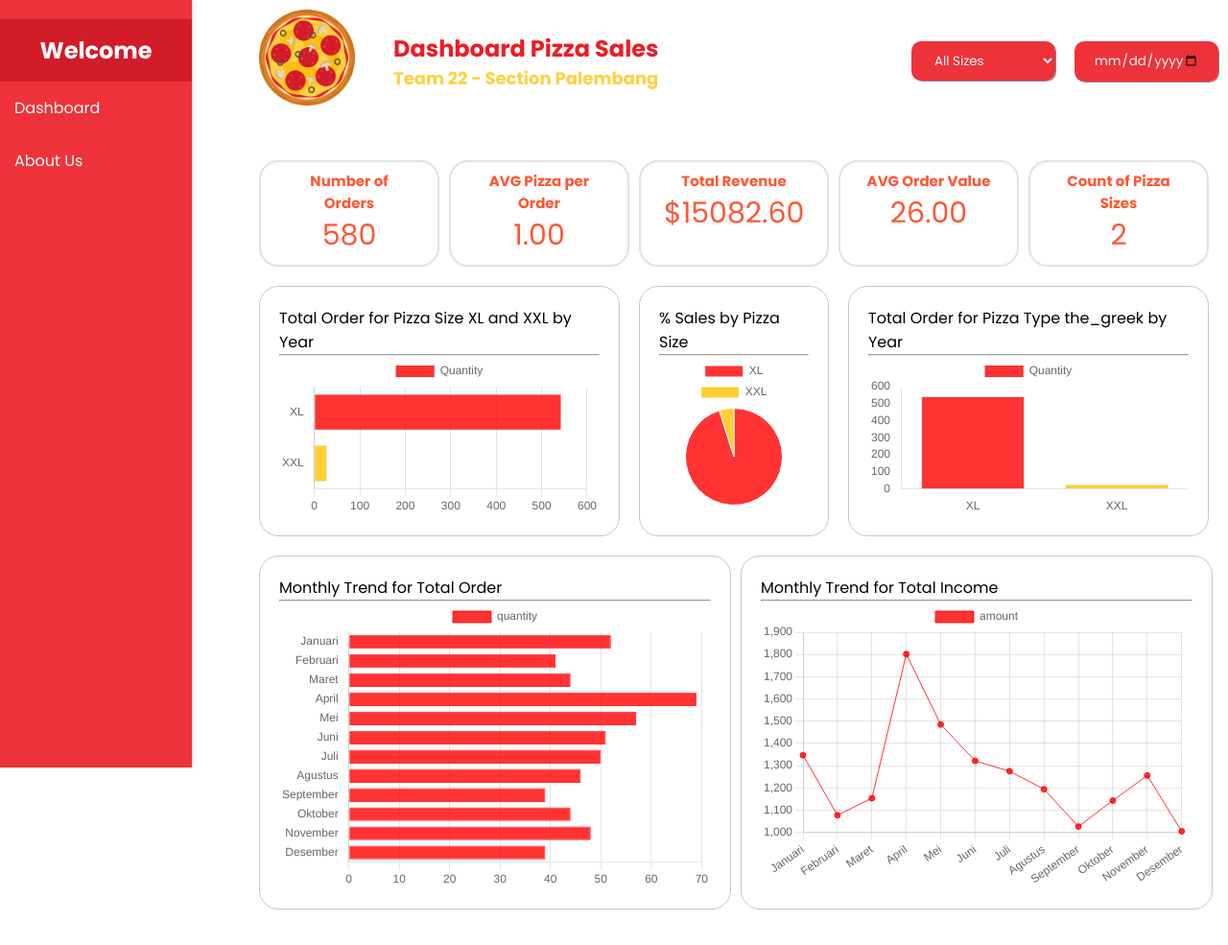
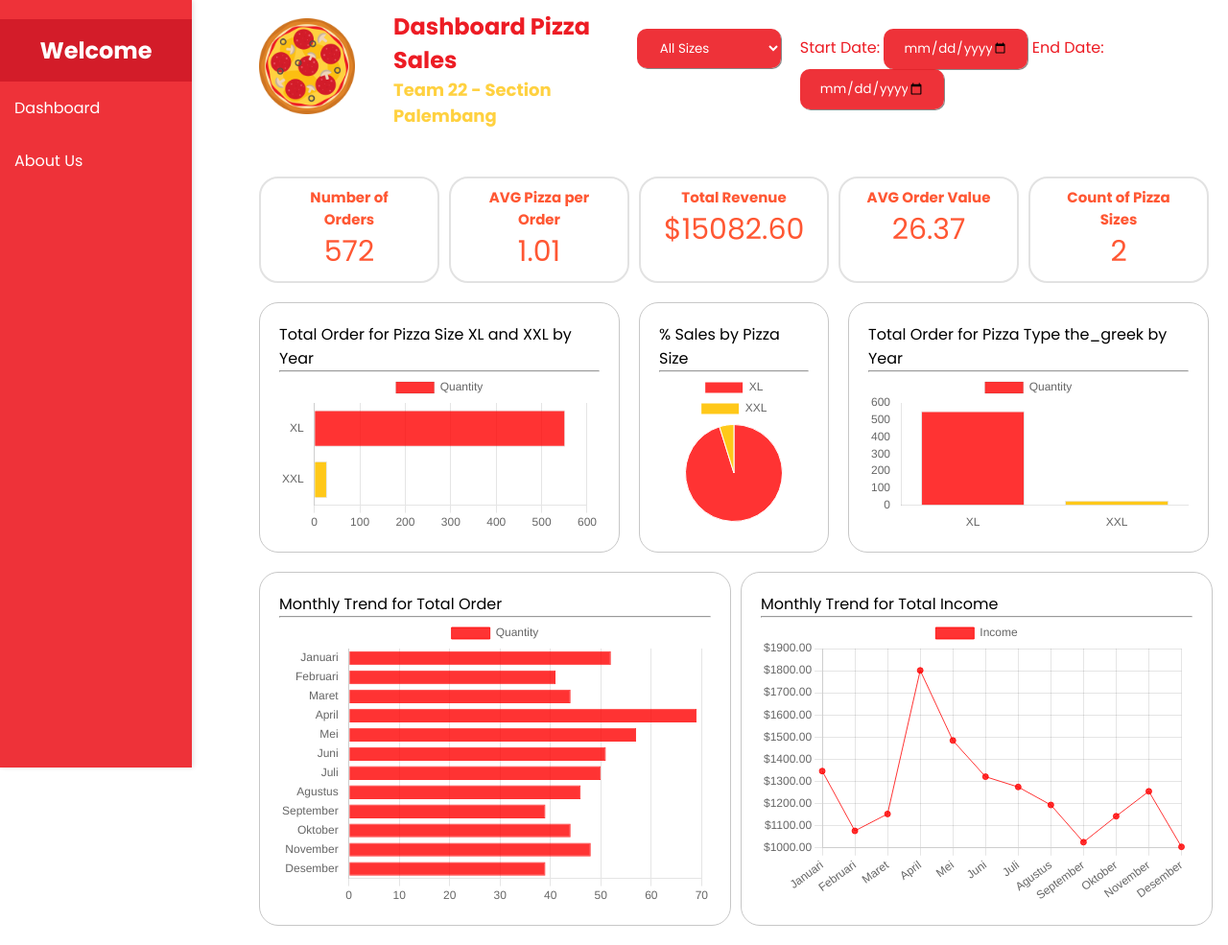
Before and after one commit to arismnndr/Team22-Palembang, a plain HTML site: page index.html in a window 1280 px wide. Shown: the whole page at 96% size. Drawn offline with nearby package versions, Linux system fonts and the light colour scheme.

Commit message:
Perbaikan chart dan filter

```diff
--- a/index.html
+++ b/index.html
@@ -1,16 +1,16 @@
 <!DOCTYPE html>
 <html lang="en">
   <head>
-  <meta charset="UTF-8">
-  <meta name="viewport" content="width=device-width, initial-scale=1.0">
-  <link rel="stylesheet" href="index.css">
+    <meta charset="UTF-8" />
+    <meta name="viewport" content="width=device-width, initial-scale=1.0" />
+    <link rel="stylesheet" href="index.css" />
     <title>Palembang - Team 22</title>
   </head>
   <body>
-  <nav class="navbar" style="display: flex; align-items: center;">
+    <nav class="navbar" style="display: flex; align-items: center">
       <div class="title-nav">
         <div class="logo">
-        <img src="pizza.png" alt="Pizza Logo" class="logo" width="100" height="100">
+          <img src="pizza.png" alt="Pizza Logo" class="logo" width="100" height="100" />
         </div>
         <div class="header-text">
           <p class="header-title">Dashboard Pizza Sales</p>
@@ -19,6 +19,7 @@
       </div>
       <div class="filter">
         <div class="select-size">
+          <label for="size"></label>
           <select name="size" id="size">
             <option value="">All Sizes</option>
             <option value="XXL">XXL</option>
@@ -26,7 +27,10 @@
           </select>
         </div>
         <div class="input-date">
-        <input type="date" id="date" name="date" placeholder="Select Date">
+          <label for="startDate">Start Date:</label>
+          <input type="date" id="startDate" name="startDate">
+          <label for="endDate">End Date:</label>
+          <input type="date" id="endDate" name="endDate">
         </div>
       </div>
       <div class="sidebar">
@@ -42,7 +46,7 @@
     <header></header>
     <main class="main-content">
       <div class="flex gap-10 justify-between mt-20" id="order-summary">
-      <div class="bg-button p-data text-center text-white  w-20">
+        <div class="bg-button p-data text-center text-white w-20">
           <div class="text-15">Number of Orders</div>
           <div class="text-30" id="number-of-orders">0</div>
         </div>
@@ -65,31 +69,31 @@
       </div>
 
       <div class="flex gap-20">
-      <div class="card-container w-40 ">
-        <p  class="padding-buttom"> Total Order for Pizza Size XL and XXL by Year</p>
-        <hr class="pb">
+        <div class="card-container w-40">
+          <p class="padding-buttom">Total Order for Pizza Size XL and XXL by Year</p>
+          <hr class="pb" />
           <canvas id="myChart"></canvas>
         </div>
         <div class="card-container w-20">
-        <p  class="padding-buttom">% Sales by Pizza Size</p>
-        <hr class="pb">
+          <p class="padding-buttom">% Sales by Pizza Size</p>
+          <hr class="pb" />
           <canvas id="pieChart"></canvas>
         </div>
         <div class="card-container w-40">
-        <p  class="padding-buttom">Total Order for Pizza Type the_greek by Year </p>
-        <hr class="pb">
+          <p class="padding-buttom">Total Order for Pizza Type the_greek by Year</p>
+          <hr class="pb" />
           <canvas id="barChart"></canvas>
         </div>
       </div>
       <div class="flex justify-between gap-10">
         <div class="card-container">
-        <p  class="padding-buttom">Monthly Trend for Total Order</p>
-        <hr class="pb">
+          <p class="padding-buttom">Monthly Trend for Total Order</p>
+          <hr class="pb" />
           <canvas width="450" height="300" id="barChart2"></canvas>
         </div>
         <div class="card-container">
-        <p  class="padding-buttom">Monthly Trend for Total Income</p>
-        <hr class="pb">
+          <p class="padding-buttom">Monthly Trend for Total Income</p>
+          <hr class="pb" />
           <canvas width="450" height="300" id="lineChart"></canvas>
         </div>
       </div>
--- a/index.js
+++ b/index.js
@@ -1,12 +1,13 @@
 let allData = [];
 
+// Fungsi untuk mengimpor dan memproses data
 async function fetchData() {
   const response = await fetch('data.json');
   const data = await response.json();
-  allData = data.filter(order => order.size === 'XL' || order.size === 'XXL'); // Filter data for XL and XXL sizes
+  allData = data.filter(order => order.size === 'XL' || order.size === 'XXL'); // Menyaring data untuk ukuran XL dan XXL
   return allData;
 }
-
+// Fungsi untuk memvalidasi tanggal
 function parseDate(dateString) {
   const [month, day, year] = dateString.split('/');
   return new Date(`${year}-${month}-${day}`);
@@ -19,28 +20,33 @@ function isValidDate(d) {
 function isValidNumber(value) {
   return !isNaN(value) && isFinite(value);
 }
+
+// Fungsi untuk mendapatkan warna berdasarkan ukuran
 function getColorForSize(sizeFilter) {
   if (sizeFilter === 'XXL') {
-    return "rgba(255, 195, 0, 0.9)";  // kuning untuk XXL
+    return "rgba(255, 195, 0, 0.9)";  // Kuning untuk XXL
   } else if (sizeFilter === 'XL') {
-    return "rgba(255, 0, 0, 0.8)" // Merah untuk XL
+    return "rgba(255, 0, 0, 0.8)";  // Merah untuk XL
   } else {
-    return "rgba(255, 0, 0, 0.8)"; // Kuning sebagai warna default
+    return "rgba(255, 0, 0, 0.8)";  // Warna default
   }
 }
 
-async function visualizeData(sizeFilter = "", dateFilter = "") {
+// Fungsi untuk memvisualisasikan data
+async function visualizeData(sizeFilter = "", startDate = "", endDate = "") {
   const jsonData = allData.filter(order => {
     const orderDate = parseDate(order.date);
     const matchesSize = sizeFilter ? order.size === sizeFilter : true;
-    const matchesDate = dateFilter ? isValidDate(orderDate) && orderDate.toISOString().split('T')[0] === new Date(dateFilter).toISOString().split('T')[0] : true;
-    return matchesSize && matchesDate;
+    const matchesStartDate = startDate ? isValidDate(orderDate) && orderDate >= new Date(startDate) : true;
+    const matchesEndDate = endDate ? isValidDate(orderDate) && orderDate <= new Date(endDate) : true;
+    return matchesSize && matchesStartDate && matchesEndDate;
   });
 
   console.log("Filtered Data:", jsonData);
 
   const sizes = {};
-  let totalOrders = 0;
+  let totalOrders = 0; // jumlah order
+  let totalQuantity = 0; // jumlah total berdasarkan quantity
   let totalIncome = 0;
   let totalPizzas = 0;
 
@@ -49,15 +55,16 @@ async function visualizeData(sizeFilter = "", dateFilter = "") {
     const income = parseFloat(order.income);
 
     if (isValidNumber(quantity) && isValidNumber(income)) {
-      totalOrders += quantity;
+      totalOrders += 1; // Menambah jumlah order
+      totalQuantity += quantity; // Menambah quantity
       totalIncome += income;
       totalPizzas += quantity;
     }
 
     if (sizes[order.size]) {
-      sizes[order.size] += 1;
+      sizes[order.size] += quantity;  // Menggunakan quantity daripada hanya menghitung order
     } else {
-      sizes[order.size] = 1;
+      sizes[order.size] = quantity;  // Menggunakan quantity daripada hanya menghitung order
     }
   });
 
@@ -72,6 +79,8 @@ async function visualizeData(sizeFilter = "", dateFilter = "") {
 
   const sizeLabels = Object.keys(sizes);
   const sizeData = Object.values(sizes);
+  const totalOrdersCount = sizeData.reduce((acc, count) => acc + count, 0);
+  const sizePercentages = sizeData.map(count => ((count / totalOrdersCount) * 100).toFixed(2));
 
   const ctx = document.getElementById("myChart")?.getContext("2d");
   const ctp = document.getElementById("pieChart")?.getContext("2d");
@@ -90,7 +99,7 @@ async function visualizeData(sizeFilter = "", dateFilter = "") {
         {
           label: "Quantity",
           data: sizeData,
-          backgroundColor: sizeLabels.map(label => label === 'XXL' ? "rgba(255, 195, 0, 0.8)" : "rgba(255, 0, 0, 0.8)"),
+          backgroundColor: sizeLabels.map(label => getColorForSize(label)),
           borderWidth: 1,
         },
       ],
@@ -111,20 +120,34 @@ async function visualizeData(sizeFilter = "", dateFilter = "") {
     },
   });
 
-  window.pieChart = new Chart(ctp, {
+
+window.pieChart = new Chart(ctp, {
     type: "pie",
     data: {
       labels: sizeLabels,
       datasets: [
         {
-          label: "# of Orders",
-          data: sizeData,
-          backgroundColor: sizeLabels.map(label => label === 'XXL' ? "rgba(255, 195, 0, 0.8)" : "rgba(255, 0, 0, 0.8)"),
+          label: "Percentage",
+          data: sizePercentages,
+          backgroundColor: sizeLabels.map(label => getColorForSize(label)),
           borderWidth: 1,
         },
       ],
     },
-  });
+    options: {
+        plugins: {
+            tooltip: {
+                callbacks: {
+                    label: function(context) {
+                        const value = context.raw || 0;
+                        return `Percentage: ${value}%`;
+                    },
+                },
+            },
+        },
+    },
+});
+
 
   window.barChart3 = new Chart(ctxBar, {
     type: "bar",
@@ -134,7 +157,7 @@ async function visualizeData(sizeFilter = "", dateFilter = "") {
         {
           label: "Quantity",
           data: sizeData,
-          backgroundColor: sizeLabels.map(label => label === 'XXL' ? "rgba(255, 195, 0, 0.8)" : "rgba(255, 0, 0, 0.8)"),
+          backgroundColor: sizeLabels.map(label => getColorForSize(label)),
           borderWidth: 1,
         },
       ],
@@ -162,7 +185,7 @@ async function visualizeData(sizeFilter = "", dateFilter = "") {
 function processChartData(data) {
   const months = ["Januari", "Februari", "Maret", "April", "Mei", "Juni", "Juli", "Agustus", "September", "Oktober", "November", "Desember"];
   let quantityData = new Array(12).fill(0);
-  let amountData = new Array(12).fill(0);
+  let incomeData = new Array(12).fill(0);
 
   data.forEach(order => {
     const date = parseDate(order.date);
@@ -173,15 +196,15 @@ function processChartData(data) {
 
       if (isValidNumber(quantity) && isValidNumber(income)) {
         quantityData[month] += quantity;
-        amountData[month] += income;
+        incomeData[month] += income;
       }
     }
   });
-  return { months, quantityData, amountData };
+  return { months, quantityData, incomeData };
 }
 
-function createCharts(data, sizeFilter = ""){
-  const { months, quantityData, amountData } = processChartData(data);
+function createCharts(data, sizeFilter = "") {
+  const { months, quantityData, incomeData } = processChartData(data);
 
   const cty = document.getElementById("barChart2")?.getContext("2d");
   const ctz = document.getElementById("lineChart")?.getContext("2d");
@@ -189,14 +212,13 @@ function createCharts(data, sizeFilter = ""){
   if (window.barChart2 && typeof window.barChart2.destroy === 'function') window.barChart2.destroy();
   if (window.lineChart && typeof window.lineChart.destroy === 'function') window.lineChart.destroy();
 
-
   window.barChart2 = new Chart(cty, {
     type: "bar",
     data: {
       labels: months,
       datasets: [
         {
-          label: "quantity",
+          label: "Quantity",
           data: quantityData,
           borderWidth: 1,
           backgroundColor: getColorForSize(sizeFilter),
@@ -226,8 +248,8 @@ function createCharts(data, sizeFilter = ""){
       labels: months,
       datasets: [
         {
-          label: "amount",
-          data: amountData,
+          label: "Income",
+          data: incomeData,
           borderWidth: 1,
           backgroundColor: getColorForSize(sizeFilter),
           borderColor: getColorForSize(sizeFilter),
@@ -237,9 +259,24 @@ function createCharts(data, sizeFilter = ""){
     options: {
       scales: {
         y: {
-          stacked: true
+          stacked: true,
+          ticks: {
+            callback: function(value) {
+              return '$' + value.toFixed(2);
+            }
+          }
         }
-      }
+      },
+      plugins: {
+        tooltip: {
+          callbacks: {
+            label: function(context) {
+              const value = context.raw || 0;
+              return `Income: $${value.toFixed(2)}`;
+            },
+          },
+        },
+      },
     },
   });
 }
@@ -248,20 +285,35 @@ fetchData().then(() => {
   visualizeData();
 });
 
-// Add event listener to the size filter
+// Menambahkan event listener untuk filter ukuran
 document.getElementById('size').addEventListener('change', (event) => {
   const selectedSize = event.target.value;
-  const selectedDate = document.getElementById('date').value;
+  const startDate = document.getElementById('startDate').value;
+  const endDate = document.getElementById('endDate').value;
   console.log("Selected Size:", selectedSize);
-  console.log("Selected Date:", selectedDate);
-  visualizeData(selectedSize, selectedDate);
+  console.log("Selected Start Date:", startDate);
+  console.log("Selected End Date:", endDate);
+  visualizeData(selectedSize, startDate, endDate);
 });
 
-// Add event listener to the date filter
-document.getElementById('date').addEventListener('change', (event) => {
-  const selectedDate = event.target.value;
+// Menambahkan event listener untuk filter tanggal mulai
+document.getElementById('startDate').addEventListener('change', (event) => {
+  const startDate = event.target.value;
+  const endDate = document.getElementById('endDate').value;
   const selectedSize = document.getElementById('size').value;
-  console.log("Selected Date:", selectedDate);
+  console.log("Selected Start Date:", startDate);
+  console.log("Selected End Date:", endDate);
   console.log("Selected Size:", selectedSize);
-  visualizeData(selectedSize, selectedDate);
+  visualizeData(selectedSize, startDate, endDate);
 });
+
+// Menambahkan event listener untuk filter tanggal akhir
+document.getElementById('endDate').addEventListener('change', (event) => {
+  const endDate = event.target.value;
+  const startDate = document.getElementById('startDate').value;
+  const selectedSize = document.getElementById('size').value;
+  console.log("Selected End Date:", endDate);
+  console.log("Selected Start Date:", startDate);
+  console.log("Selected Size:", selectedSize);
+  visualizeData(selectedSize, startDate, endDate);
+});
```
Lines whose indentation alone changed are shown as unchanged.
